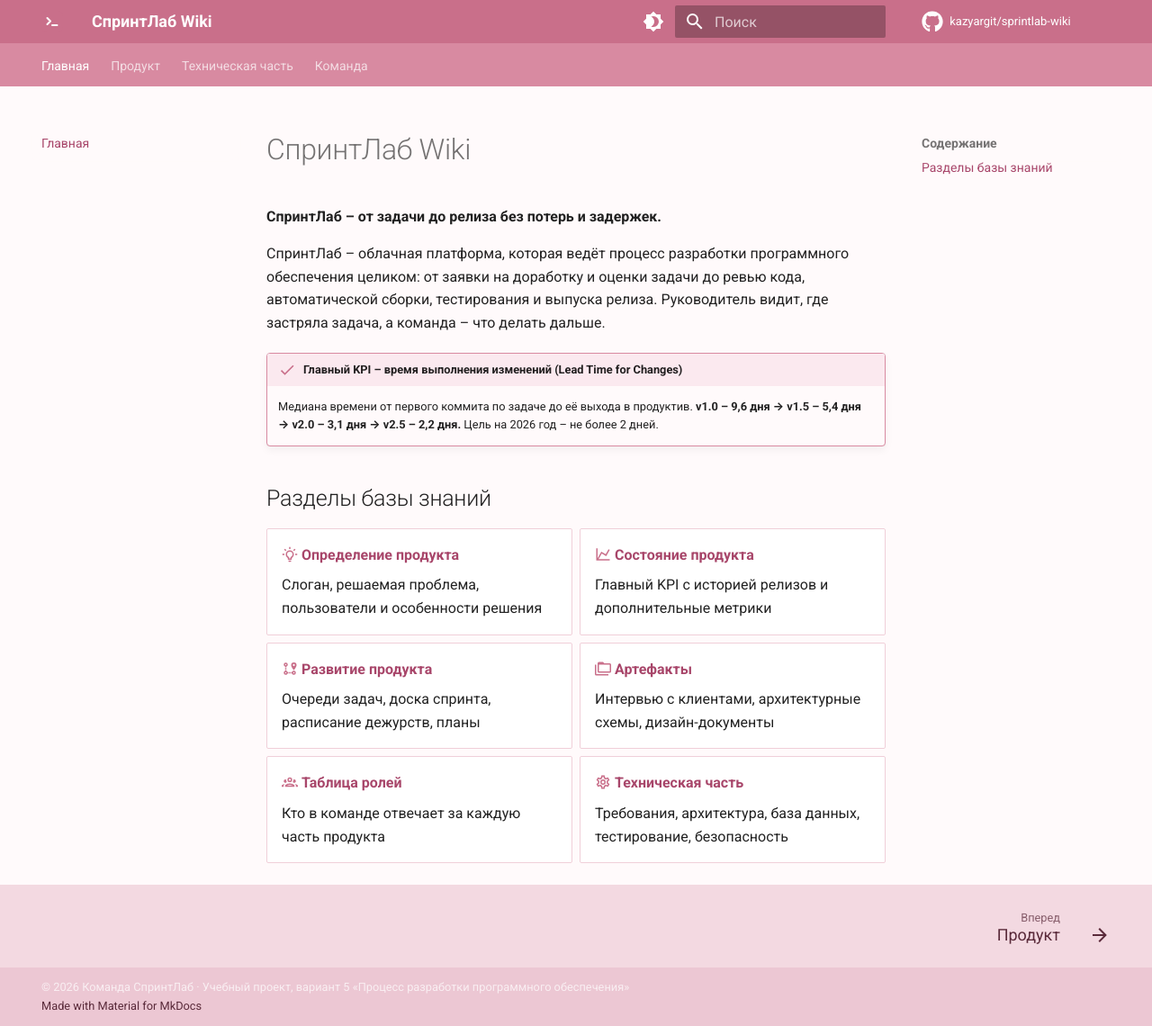
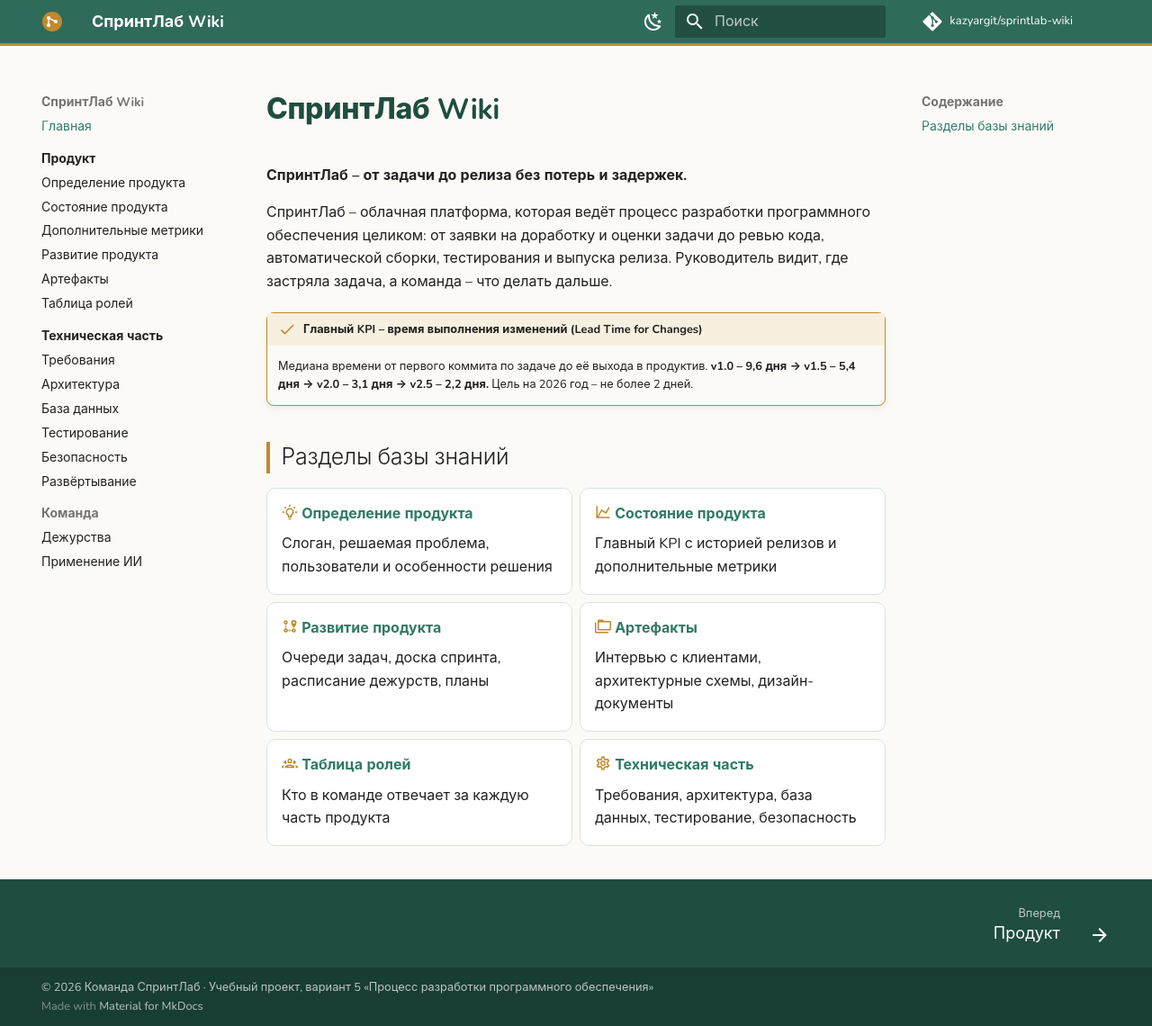
Before and after one commit to kazyargit/sprintlab-wiki, an MkDocs documentation site: the page built from docs/index.md, in a window 1280 px wide and 1140 px high. Shown: the whole window at 90% size. Built offline with MkDocs 1.6.1 and Material for MkDocs 9.7.7, drawn with Linux system fonts in a browser that asks for light colours; comment, search, counter and statistics services are not loaded.

Commit message:
Новое оформление: палитра «шалфей и янтарь», боковая навигация, шрифт Nunito

```diff
--- a/docs/assets/extra.css
+++ b/docs/assets/extra.css
@@ -1,30 +1,32 @@
 :root, [data-md-color-scheme="default"] {
-  --md-primary-fg-color: #c96f8a;
-  --md-primary-fg-color--light: #e3a3b5;
-  --md-primary-fg-color--dark: #a8566f;
+  --md-primary-fg-color: #2f6b5a;
+  --md-primary-fg-color--light: #5e9484;
+  --md-primary-fg-color--dark: #1f4d40;
   --md-primary-bg-color: #ffffff;
-  --md-accent-fg-color: #b04a6b;
-  --md-default-bg-color: #fffafb;
-  --md-typeset-a-color: #a8466a;
-  --md-code-bg-color: #fbeff3;
+  --md-accent-fg-color: #c08a2e;
+  --md-default-bg-color: #fbfaf6;
+  --md-typeset-a-color: #2f7a64;
+  --md-code-bg-color: #eef3ef;
 }
 [data-md-color-scheme="slate"] {
-  --md-primary-fg-color: #8f4d63;
-  --md-accent-fg-color: #f0a6bd;
-  --md-typeset-a-color: #f0a6bd;
-  --md-default-bg-color: #221a1e;
+  --md-primary-fg-color: #24463c;
+  --md-accent-fg-color: #e0b25a;
+  --md-typeset-a-color: #8fd0b8;
+  --md-default-bg-color: #182420;
 }
-.md-typeset table:not([class]) th { background: #f6dde5; color: #5a2a3a; }
-[data-md-color-scheme="slate"] .md-typeset table:not([class]) th { background: #4a2a36; color: #f7dfe7; }
-.md-typeset .admonition, .md-typeset details { border-color: #d98ba2; }
-.md-typeset .admonition.success > .admonition-title, .md-typeset .admonition.info > .admonition-title { background: #fbe9ef; }
-.md-typeset .admonition.success > .admonition-title::before, .md-typeset .admonition.info > .admonition-title::before { background-color: #c96f8a; }
-.md-typeset .grid.cards > ul > li { border-color: #f0cfd9; background: #fff; }
-.md-typeset .grid.cards > ul > li:hover { border-color: #c96f8a; box-shadow: 0 4px 14px rgba(201,111,138,.18); }
-.md-typeset .grid.cards .twemoji svg, .md-typeset .grid.cards svg { fill: #c96f8a; }
-.md-tabs { background: #d88aa1; }
-.md-typeset .admonition.success, .md-typeset .admonition.info { border-color: #d98ba2 !important; }
-.md-typeset .admonition.success > .admonition-title, .md-typeset .admonition.info > .admonition-title { background-color: #fbe9ef !important; }
-.md-footer { background-color: #f3d9e1; color: #5a2a3a; }
-.md-footer-meta { background-color: #ecc7d3; }
-.md-footer-meta, .md-footer-meta a, .md-footer__link, .md-footer__title, .md-copyright, .md-copyright a { color: #5a2a3a !important; }
+.md-header { box-shadow: none; border-bottom: 3px solid #c08a2e; }
+.md-typeset h1 { font-weight: 800; color: #1f4d40; letter-spacing: -.01em; }
+[data-md-color-scheme="slate"] .md-typeset h1 { color: #cfe8df; }
+.md-typeset h2 { border-left: 4px solid #c08a2e; padding-left: .5em; }
+.md-typeset table:not([class]) { border-radius: 8px; overflow: hidden; }
+.md-typeset table:not([class]) th { background: #2f6b5a; color: #fff; }
+.md-typeset table:not([class]) tr:nth-child(even) td { background: #f1f5f1; }
+[data-md-color-scheme="slate"] .md-typeset table:not([class]) tr:nth-child(even) td { background: #20302b; }
+.md-typeset .admonition, .md-typeset details { border-color: #c08a2e !important; border-radius: 8px; }
+.md-typeset .admonition > .admonition-title { background-color: #f7efdf !important; }
+.md-typeset .admonition > .admonition-title::before { background-color: #c08a2e !important; }
+.md-typeset .grid.cards > ul > li { border-radius: 10px; border-color: #d8e4dc; background: #fff; }
+.md-typeset .grid.cards > ul > li:hover { border-color: #2f6b5a; box-shadow: 0 6px 18px rgba(47,107,90,.15); }
+.md-typeset .grid.cards svg { fill: #c08a2e; }
+.md-footer { background-color: #1f4d40; }
+.md-footer-meta { background-color: #183d33; }
--- a/mkdocs.yml
+++ b/mkdocs.yml
@@ -12,24 +12,27 @@
   language: ru
   logo: assets/logo.svg
   favicon: assets/logo.svg
+  font:
+    text: Nunito
+    code: Fira Code
   icon:
-    repo: fontawesome/brands/github
+    repo: fontawesome/brands/git-alt
   palette:
     - scheme: default
       primary: custom
       accent: custom
       toggle:
-        icon: material/brightness-4
+        icon: material/weather-night
         name: Тёмная тема
     - scheme: slate
       primary: custom
       accent: custom
       toggle:
-        icon: material/brightness-7
+        icon: material/weather-sunny
         name: Светлая тема
   features:
-    - navigation.tabs
     - navigation.sections
+    - navigation.expand
     - navigation.indexes
     - navigation.top
     - navigation.footer
```
Also changed, not shown: charts.py (+7 -7 lines), docs/assets/charts/lead_time.png, docs/assets/charts/metrics.png, docs/assets/logo.svg.
